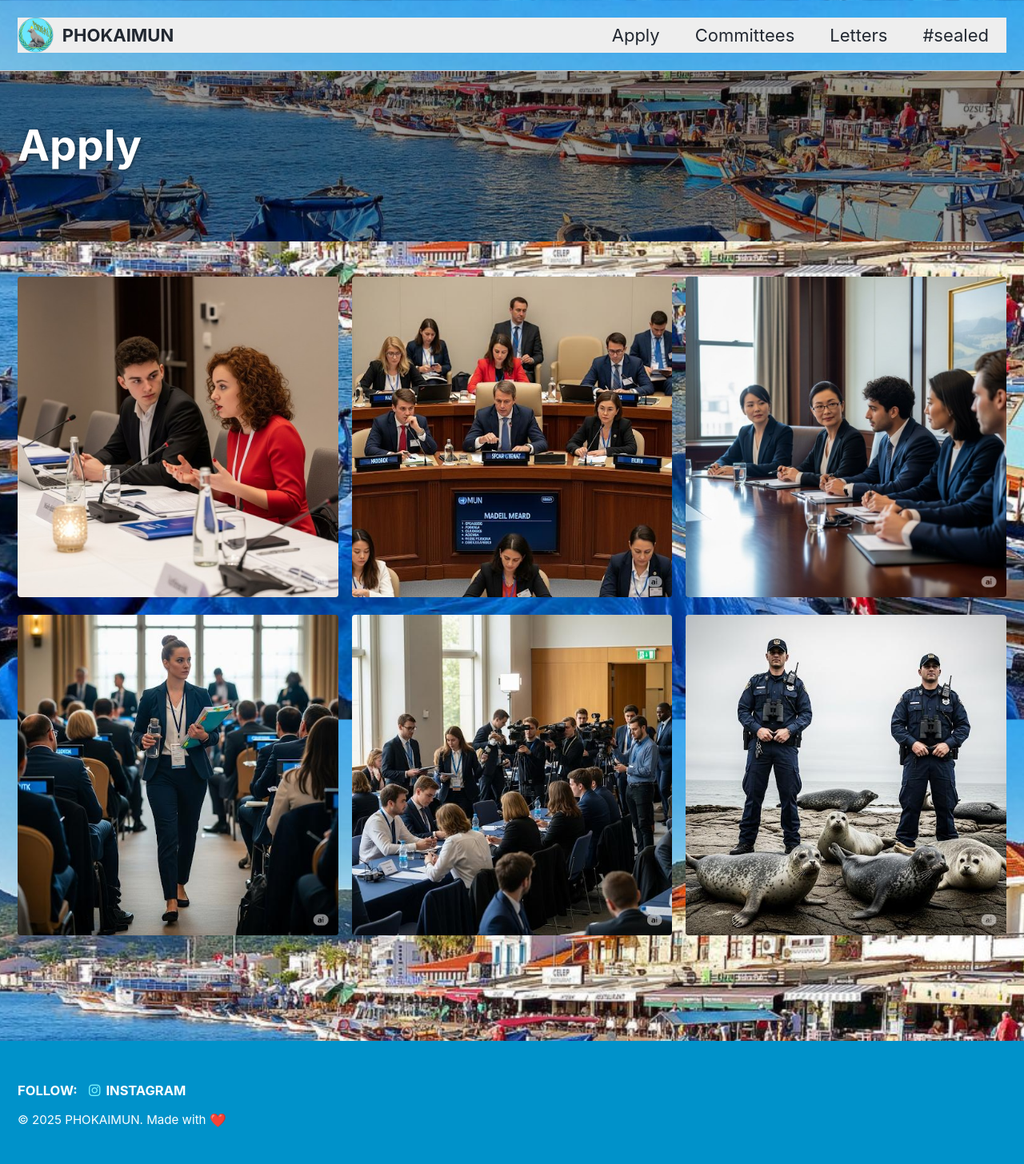
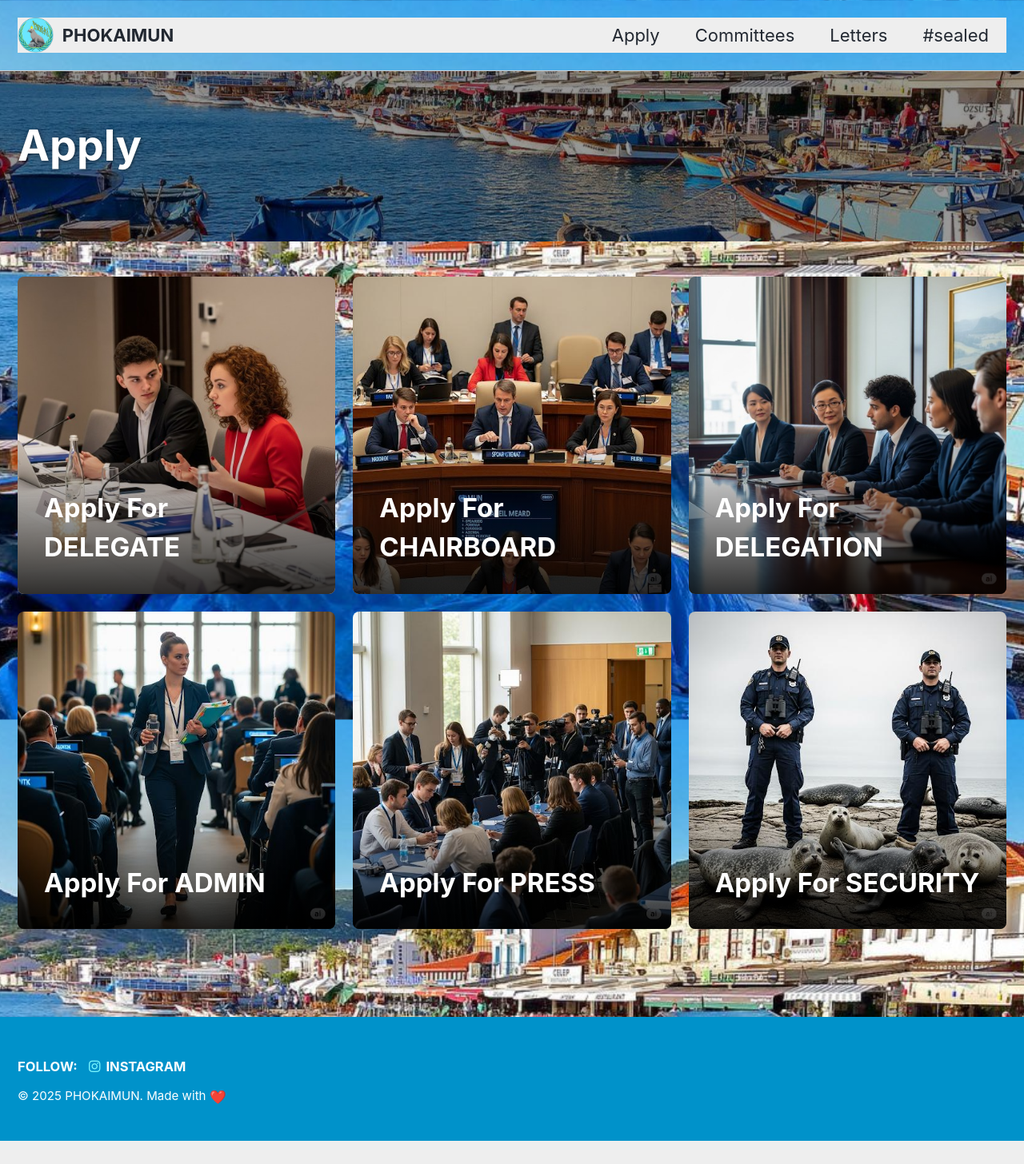
Before and after one commit to Phokaimun/Phokaimun.github.io, a Jekyll site: the page built from _pages/apply.md, in a window 1280 px wide. Shown: the whole page at 80% size. Built offline with Jekyll 4.4.1, drawn with Linux system fonts in a browser that asks for light colours; cached includes are drawn as plain includes; emoji names are drawn with the system emoji font; after the commit the page ends 1427 px from its top, so only the background shows below that.

Commit message:
Update apply.md

```diff
--- a/_pages/apply.md
+++ b/_pages/apply.md
@@ -9,25 +9,29 @@ header:
 
 gallery:
   - url: https://ziyacu.github.io/Phokaimun.github.io/
-    image_path: /assets/images/delegate.jpeg
+    image_path: /Phokaimun.github.io/assets/images/delegate.jpeg
     alt: "delegate"
-    caption: "Apply For DELEGATE"
+    excerpt: "Apply For <strong>DELEGATE</strong>"
   - url: https://ziyacu.github.io/Phokaimun.github.io/
-    image_path: /assets/images/chairboard.jpeg
+    image_path: /Phokaimun.github.io/assets/images/chairboard.jpeg
     alt: "chairboard"
+    excerpt: "Apply For <strong>CHAIRBOARD</strong>"
   - url: https://ziyacu.github.io/Phokaimun.github.io/
-    image_path: /assets/images/delegation.jpeg
+    image_path: /Phokaimun.github.io/assets/images/delegation.jpeg
     alt: "delegation"
+    excerpt: "Apply For <strong>DELEGATION</strong>"
   - url: https://ziyacu.github.io/Phokaimun.github.io/
-    image_path: /assets/images/admin.jpeg
+    image_path: /Phokaimun.github.io/assets/images/admin.jpeg
     alt: "admin"
+    excerpt: "Apply For <strong>ADMIN</strong>"
   - url: https://ziyacu.github.io/Phokaimun.github.io/
-    image_path: /assets/images/press.jpeg
+    image_path: /Phokaimun.github.io/assets/images/press.jpeg
     alt: "press"
+    excerpt: "Apply For <strong>PRESS</strong>"
   - url: https://ziyacu.github.io/Phokaimun.github.io/
-    image_path: /assets/images/security.jpeg
+    image_path: /Phokaimun.github.io/assets/images/security.jpeg
     alt: "security"
-
+    excerpt: "Apply For <strong>SECURITY</strong>"
 ---
 
-{% include gallery layout="third" %}
+{% include custom-gallery.html %}
```
